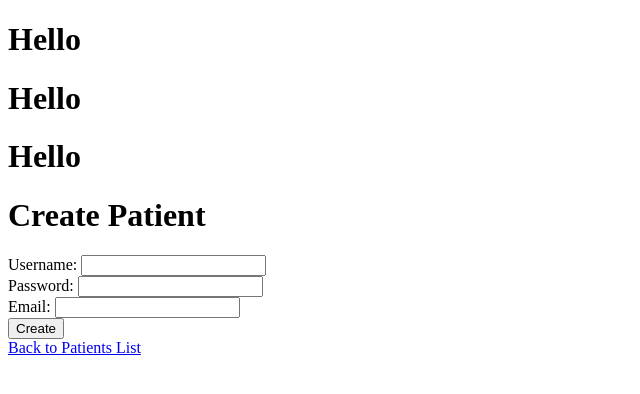
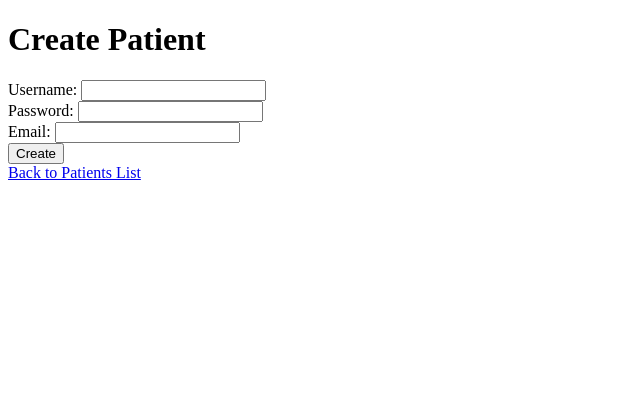
Before and after one commit to Sreenu96/Patient_Management, a Django app: page /create/ in a window 1280 px wide. Shown: the top 394 px of the page, without its empty margins (0-640 px from the left). Run offline with Django 5.2, Linux system fonts and the light colour scheme.

Commit message:
Update create_patient.html

```diff
--- a/patient_system/patients/templates/patients/create_patient.html
+++ b/patient_system/patients/templates/patients/create_patient.html
@@ -4,9 +4,6 @@
     <title>Create Patient</title>
 </head>
 <body>
-    <h1>Hello</h1>
-    <h1>Hello</h1>
-    <h1>Hello</h1>
     <h1>Create Patient</h1>
     <form method="post">
         {% csrf_token %}
```
